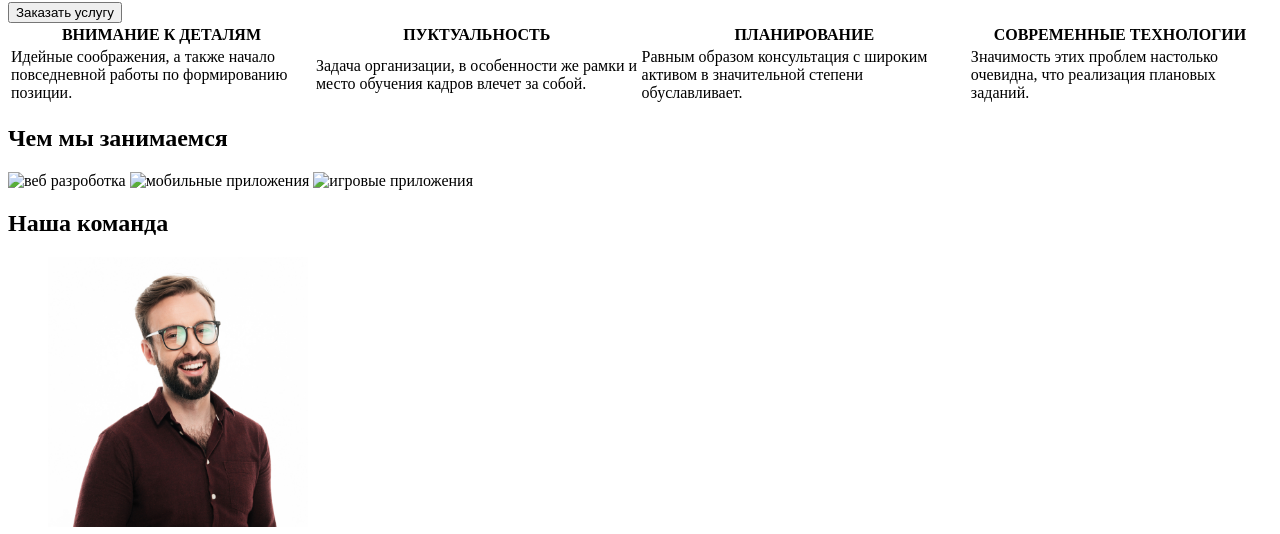
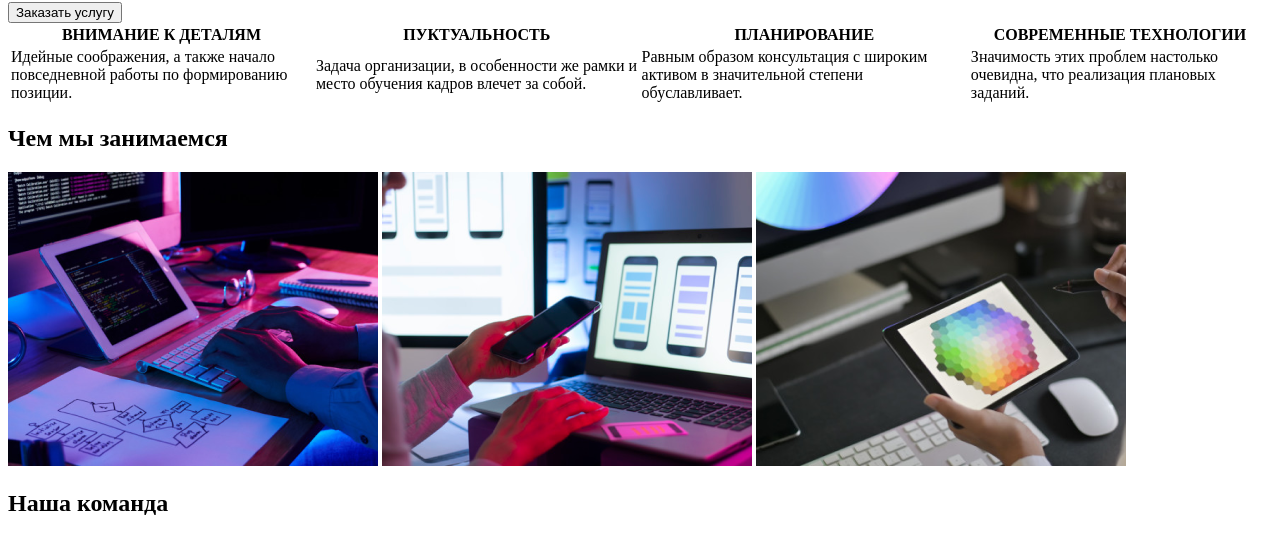
Before and after one commit to Vitaliy-creativ/goit-markup-hw-01, a plain HTML site: page index.html in a window 1280 px wide. Shown: the part 257-791 px from the top of the page. Drawn offline with Linux system fonts and the light colour scheme; the site is published under a folder, as on GitHub Pages, so addresses that start at the root find nothing.

Commit message:
исправлял путь к фото.
убрал/

```diff
--- a/index.html
+++ b/index.html
@@ -61,19 +61,19 @@
     <section>
       <h2>Чем мы занимаемся</h2>
       <img
-        src="/images/img.1.png"
+        src="images/img.1.png"
         alt="веб разроботка"
         width="370"
         height="294"
       />
       <img
-        src="/images/img.2.png"
+        src="images/img.2.png"
         alt="мобильные приложения"
         width="370"
         height="294"
       />
       <img
-        src="/images/img.3.png"
+        src="images/img.3.png"
         alt="игровые приложения"
         width="370"
         height="294"
```
